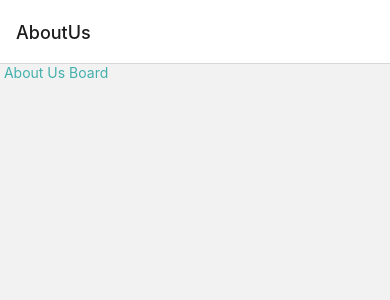
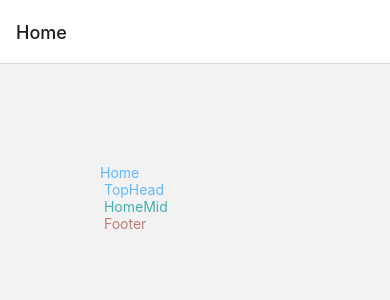
Before and after one commit to psteingh/LTRapp, a React Native app: screen / in a window 390 px wide. Shown: the top 300 px of the page. Built offline with nearby package versions, Linux system fonts and the light colour scheme.

Commit message:
ltrapp03311008

```diff
--- a/App.js
+++ b/App.js
@@ -4,7 +4,7 @@ import { LinearGradient } from 'expo-linear-gradient';
 import { NavigationContainer } from '@react-navigation/native';
 import { createNativeStackNavigator } from '@react-navigation/native-stack';
 
-// import HomeComponent from './components/home.component';
+import HomeComponent from './components/home.component';
 
 import AboutUsBoard from './boardaboutus/aboutusboard.component';
 import AboutLiesBoard from './boardaboutlies/aboutliesboard.component';
@@ -23,6 +23,7 @@ export default function App() {
         style={styles.container}
         >
       <Stack.Navigator>
+        <Stack.Screen name="Home" component={HomeComponent} />
         <Stack.Screen name="AboutUs" component={AboutUsBoard} />
         <Stack.Screen name="AboutLies" component={AboutLiesBoard} />
       </Stack.Navigator>
```
